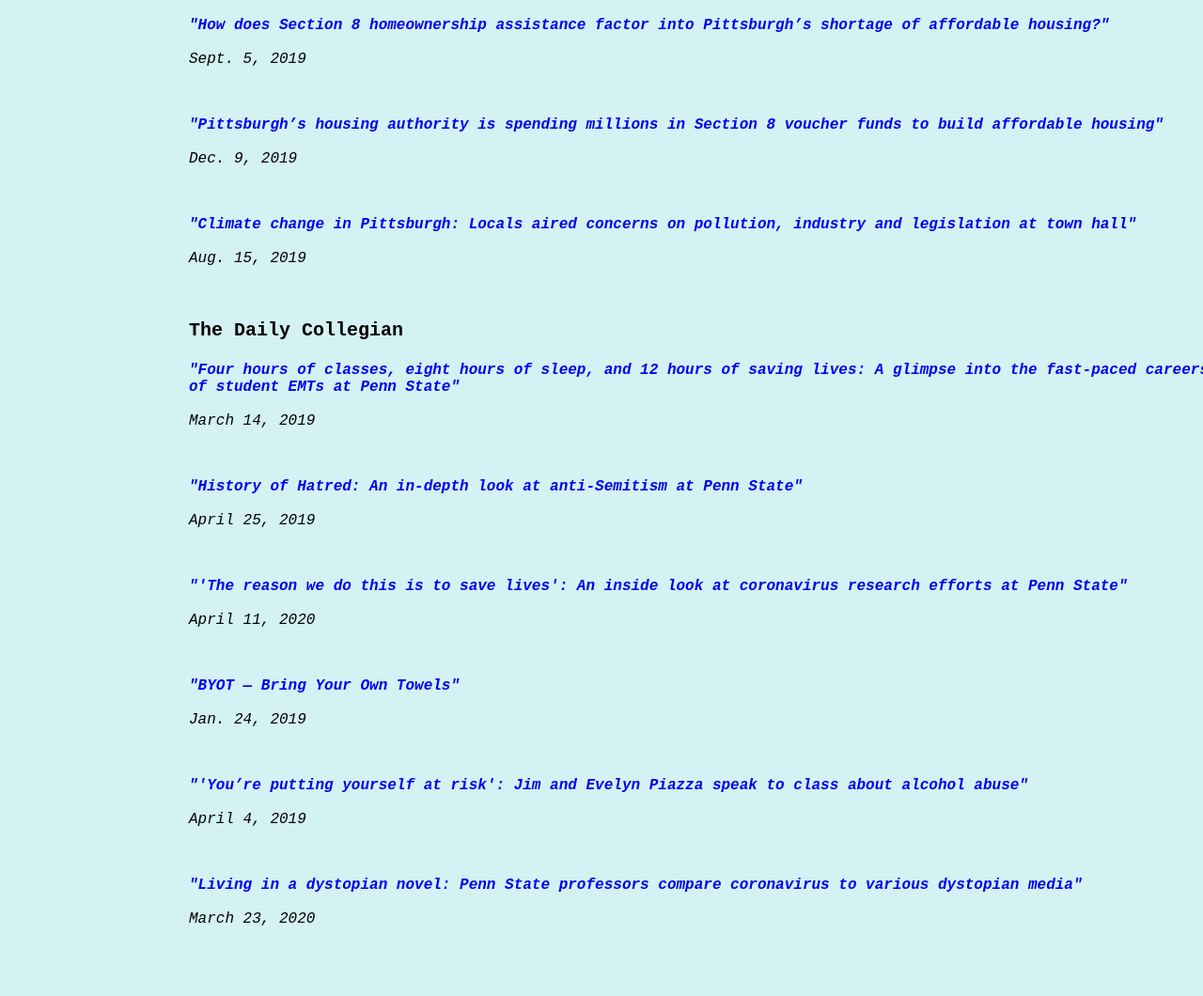
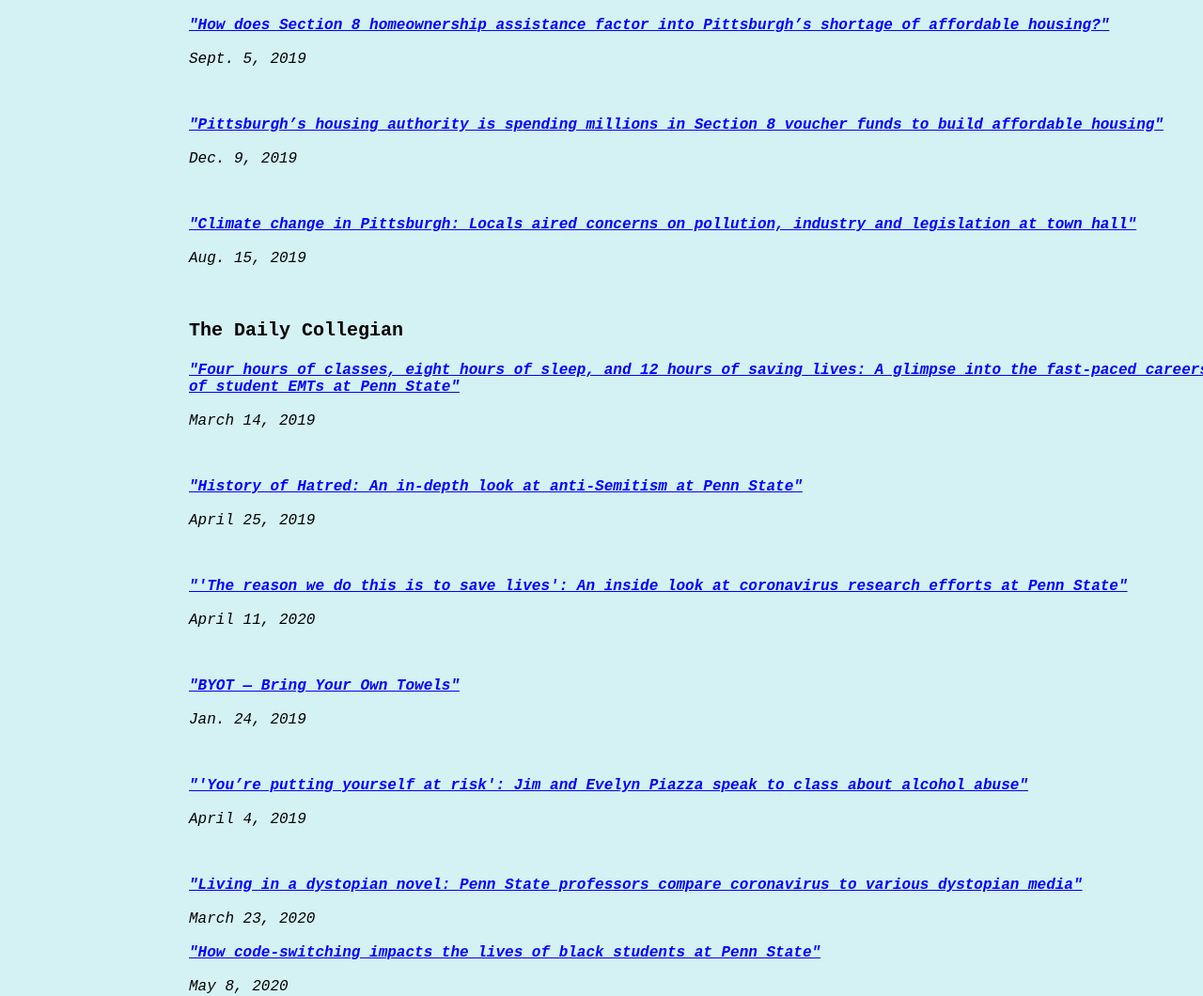
Before and after one commit to vchellapilla/vchellapilla.github.io, a plain HTML site: page portfolio_stories.html in a window 1280 px wide. Shown: the part 741-1801 px from the top of the page at 94% size. Before the commit the page ends 1729 px from the top, so only its background shows below. Drawn offline with Linux system fonts and the light colour scheme.

Commit message:
Update portfolio_stories.html

```diff
--- a/portfolio_stories.html
+++ b/portfolio_stories.html
@@ -61,19 +61,19 @@
         <p class="storysections_head">Centre Daily Times
         </p>
 
-        <p class="storysections_headline"><a href="https://www.centredaily.com/news/local/education/penn-state/article238117549.html">"Why homeless Penn State students are the hardest to find and hardest to help"</a></p>
+        <p class="storysections_headline"><a href="https://www.centredaily.com/news/local/education/penn-state/article238117549.html" style="text-decoration:underline; font-weight:bold; color:blue">"Why homeless Penn State students are the hardest to find and hardest to help"</a></p>
 
         <p class="storysections_info">Dec. 12, 2019</p>
 
         <br>
 
-        <p class="storysections_headline"><a href="https://www.centredaily.com/news/local/article235300502.html">"As concerns about vaping grow, Centre County schools look to education, detection tools"</a></p>
+        <p class="storysections_headline"><a href="https://www.centredaily.com/news/local/article235300502.html" style="text-decoration:underline; font-weight:bold; color:blue">"As concerns about vaping grow, Centre County schools look to education, detection tools"</a></p>
 
         <p class="storysections_info">Sept. 27, 2019</p>
 
         <br>
 
-        <p class="storysections_headline"><a href="https://www.centredaily.com/news/local/community/state-college/article237501004.html">"Nature-based, inclusive playgrounds planned for new State College elementary schools"</a></p>
+        <p class="storysections_headline"><a href="https://www.centredaily.com/news/local/community/state-college/article237501004.html" style="text-decoration:underline; font-weight:bold; color:blue">"Nature-based, inclusive playgrounds planned for new State College elementary schools"</a></p>
 
         <p class="storysections_info">Nov. 25, 2019</p>
 
@@ -82,19 +82,19 @@
         <p class="storysections_head">PublicSource
         </p>
 
-        <p class="storysections_headline"><a href="https://www.publicsource.org/how-does-section-8-homeownership-assistance-factor-into-pittsburghs-shortage-affordable-housing/">"How does Section 8 homeownership assistance factor into Pittsburgh’s shortage of affordable housing?"</a></p>
+        <p class="storysections_headline"><a href="https://www.publicsource.org/how-does-section-8-homeownership-assistance-factor-into-pittsburghs-shortage-affordable-housing/" style="text-decoration:underline; font-weight:bold; color:blue">"How does Section 8 homeownership assistance factor into Pittsburgh’s shortage of affordable housing?"</a></p>
 
         <p class="storysections_info">Sept. 5, 2019</p>
 
         <br>
 
-        <p class="storysections_headline"><a href="https://www.publicsource.org/how-pittsburghs-housing-authority-is-spending-millions-in-section-8-funds-to-build-affordable-housing/">"Pittsburgh’s housing authority is spending millions in Section 8 voucher funds to build affordable housing"</a></p>
+        <p class="storysections_headline"><a href="https://www.publicsource.org/how-pittsburghs-housing-authority-is-spending-millions-in-section-8-funds-to-build-affordable-housing/" style="text-decoration:underline; font-weight:bold; color:blue">"Pittsburgh’s housing authority is spending millions in Section 8 voucher funds to build affordable housing"</a></p>
 
         <p class="storysections_info">Dec. 9, 2019</p>
 
         <br>
 
-        <p class="storysections_headline"><a href="https://www.publicsource.org/climate-change-in-pittsburgh-locals-aired-concerns-on-pollution-industry-and-legislation-at-town-hall/">"Climate change in Pittsburgh: Locals aired concerns on pollution, industry and legislation at town hall"</a></p>
+        <p class="storysections_headline"><a href="https://www.publicsource.org/climate-change-in-pittsburgh-locals-aired-concerns-on-pollution-industry-and-legislation-at-town-hall/" style="text-decoration:underline; font-weight:bold; color:blue">"Climate change in Pittsburgh: Locals aired concerns on pollution, industry and legislation at town hall"</a></p>
 
         <p class="storysections_info">Aug. 15, 2019</p>
 
@@ -103,39 +103,43 @@
         <p class="storysections_head">The Daily Collegian
         </p>
 
-        <p class="storysections_headline"><a href="https://www.collegian.psu.edu/news/campus/article_10ef51d4-45ef-11e9-89fa-77c31a2dfffa.html?hootPostID=800a78096dadad469443bf1c62e5eb96"> "Four hours of classes, eight hours of sleep, and 12 hours of saving lives: A glimpse into the fast-paced careers of student EMTs at Penn State"</a></p>
+        <p class="storysections_headline"><a href="https://www.collegian.psu.edu/news/campus/article_10ef51d4-45ef-11e9-89fa-77c31a2dfffa.html?hootPostID=800a78096dadad469443bf1c62e5eb96" style="text-decoration:underline; font-weight:bold; color:blue"> "Four hours of classes, eight hours of sleep, and 12 hours of saving lives: A glimpse into the fast-paced careers of student EMTs at Penn State"</a></p>
 
         <p class="storysections_info">March 14, 2019</p>
 
         <br>
 
-        <p class="storysections_headline"><a href="https://www.collegian.psu.edu/news/campus/article_d20e92e4-66fb-11e9-9a70-9f61e3530631.html">"History of Hatred: An in-depth look at anti-Semitism at Penn State"</a></p>
+        <p class="storysections_headline"><a href="https://www.collegian.psu.edu/news/campus/article_d20e92e4-66fb-11e9-9a70-9f61e3530631.html" style="text-decoration:underline; font-weight:bold; color:blue">"History of Hatred: An in-depth look at anti-Semitism at Penn State"</a></p>
 
         <p class="storysections_info"> April 25, 2019</p>
 
         <br>
 
-        <p class="storysections_headline"><a href="https://www.collegian.psu.edu/news/coronavirus/article_a07301fc-7c03-11ea-acbd-130f5180d239.html">"'The reason we do this is to save lives': An inside look at coronavirus research efforts at Penn State"</a></p>
+        <p class="storysections_headline"><a href="https://www.collegian.psu.edu/news/coronavirus/article_a07301fc-7c03-11ea-acbd-130f5180d239.html" style="text-decoration:underline; font-weight:bold; color:blue">"'The reason we do this is to save lives': An inside look at coronavirus research efforts at Penn State"</a></p>
 
         <p class="storysections_info">April 11, 2020</p>
 
         <br>
 
-        <p class="storysections_headline"><a href="https://www.collegian.psu.edu/housing/article_37a4b1bc-1dda-11e9-989d-fbf51f4d0390.html">"BYOT — Bring Your Own Towels"</a></p>
+        <p class="storysections_headline"><a href="https://www.collegian.psu.edu/housing/article_37a4b1bc-1dda-11e9-989d-fbf51f4d0390.html" style="text-decoration:underline; font-weight:bold; color:blue">"BYOT — Bring Your Own Towels"</a></p>
 
         <p class="storysections_info">Jan. 24, 2019</p>
 
         <br>
 
-        <p class="storysections_headline"><a href="https://www.collegian.psu.edu/beta_theta_pi/article_794cadbc-5724-11e9-99d9-3fa3dd49fff2.html">"'You’re putting yourself at risk': Jim and Evelyn Piazza speak to class about alcohol abuse"</a></p>
+        <p class="storysections_headline"><a href="https://www.collegian.psu.edu/beta_theta_pi/article_794cadbc-5724-11e9-99d9-3fa3dd49fff2.html" style="text-decoration:underline; font-weight:bold; color:blue">"'You’re putting yourself at risk': Jim and Evelyn Piazza speak to class about alcohol abuse"</a></p>
 
         <p class="storysections_info">April 4, 2019</p>
 
         <br>
 
-        <p class="storysections_headline"><a href="https://www.collegian.psu.edu/news/campus/article_d9be5cec-6c9d-11ea-874b-57a4f3d042a2.html">"Living in a dystopian novel: Penn State professors compare coronavirus to various dystopian media"</a></p>
+        <p class="storysections_headline"><a href="https://www.collegian.psu.edu/news/campus/article_d9be5cec-6c9d-11ea-874b-57a4f3d042a2.html" style="text-decoration:underline; font-weight:bold; color:blue">"Living in a dystopian novel: Penn State professors compare coronavirus to various dystopian media"</a></p>
 
         <p class="storysections_info">March 23, 2020</p>
+
+        <p class="storysections_headline"><a href="https://www.collegian.psu.edu/news/campus/article_0f83d56e-90e3-11ea-80f3-a3cbe72fdf11.html" style="text-decoration:underline; font-weight:bold; color:blue">"How code-switching impacts the lives of black students at Penn State"</a></p>
+
+        <p class="storysections_info">May 8, 2020</p>
     </div>
 </body>
 </html>
```
